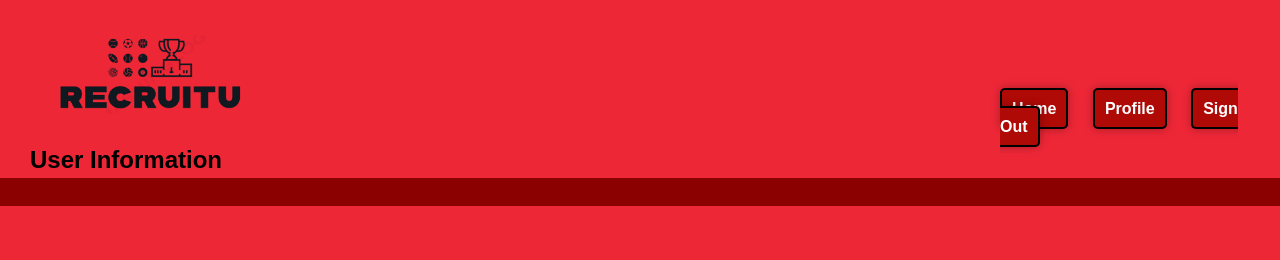
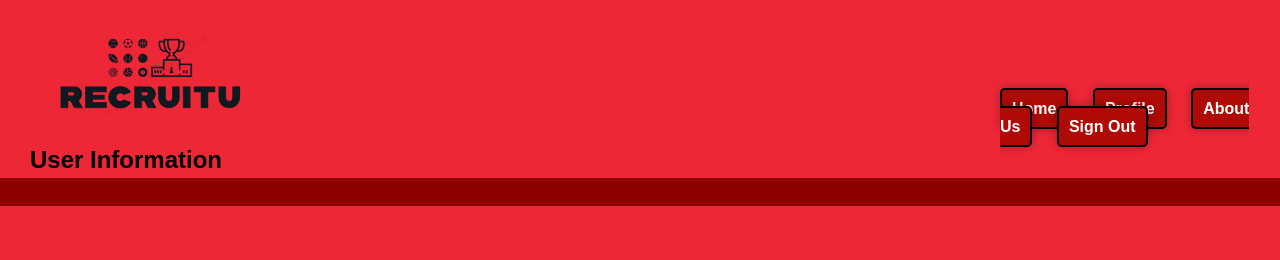
Before and after one commit to KyleSinclair89/CSC482, a PHP site: page /RecruitUProfilePage.php in a window 1280 px wide. Shown: the top 260 px of the page. Run offline with PHP 8.4, Linux system fonts and the light colour scheme; the visitor is signed in with stand-in values (Sample User, id 1); data that the repository does not hold is empty.

Commit message:
Update RecruitUProfilePage.php

```diff
--- a/RecruitUProfilePage.php
+++ b/RecruitUProfilePage.php
@@ -193,6 +193,9 @@ $query->close();
         <a href="RecruitUProfilePage.php" style="background-color: #af0a06; color: white; padding: 10px; text-decoration: none; border-radius: 5px; border: 2.5px solid black; box-shadow: 0 0 10px rgba(0, 0, 0, 0.3); transition: box-shadow 0.3s, background-color 0.3s, color 0.3s;" onmouseover="this.style.backgroundColor='#000'; this.style.color='#EE2737';" onmouseout="this.style.backgroundColor='#af0a06'; this.style.color='white';">Profile</a>
     </li>
     <li style="display: inline; font-weight: bold; margin-right: 20px;">
+        <a href="RecruitUAboutUs.html" style="background-color: #af0a06; color: white; padding: 10px; text-decoration: none; border-radius: 5px; border: 2.5px solid black; box-shadow: 0 0 10px rgba(0, 0, 0, 0.3); transition: box-shadow 0.3s, background-color 0.3s, color 0.3s;" onmouseover="this.style.backgroundColor='#000'; this.style.color='#EE2737';" onmouseout="this.style.backgroundColor='#af0a06'; this.style.color='white';">About Us</a>
+    </li>
+    <li style="display: inline; font-weight: bold; margin-right: 20px;">
         <a href="SignOut.php" style="background-color: #af0a06; color: white; padding: 10px; text-decoration: none; border-radius: 5px; border: 2.5px solid black; box-shadow: 0 0 10px rgba(0, 0, 0, 0.3); transition: box-shadow 0.3s, background-color 0.3s, color 0.3s;" onmouseover="this.style.backgroundColor='#000'; this.style.color='#EE2737';" onmouseout="this.style.backgroundColor='#af0a06'; this.style.color='white';">Sign Out</a>
     </li>
 </ul>
```
